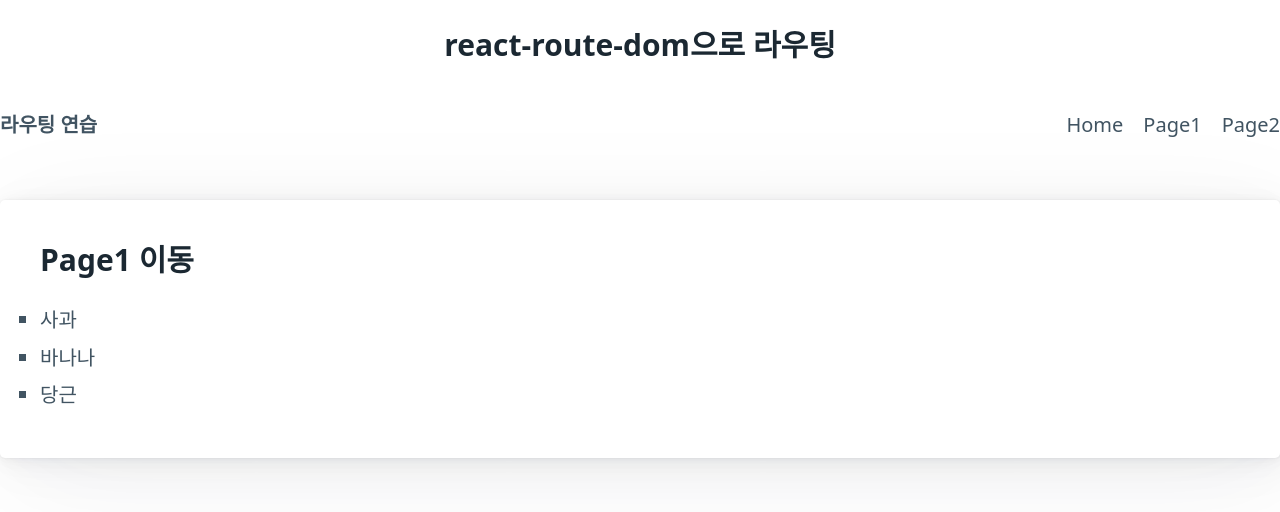
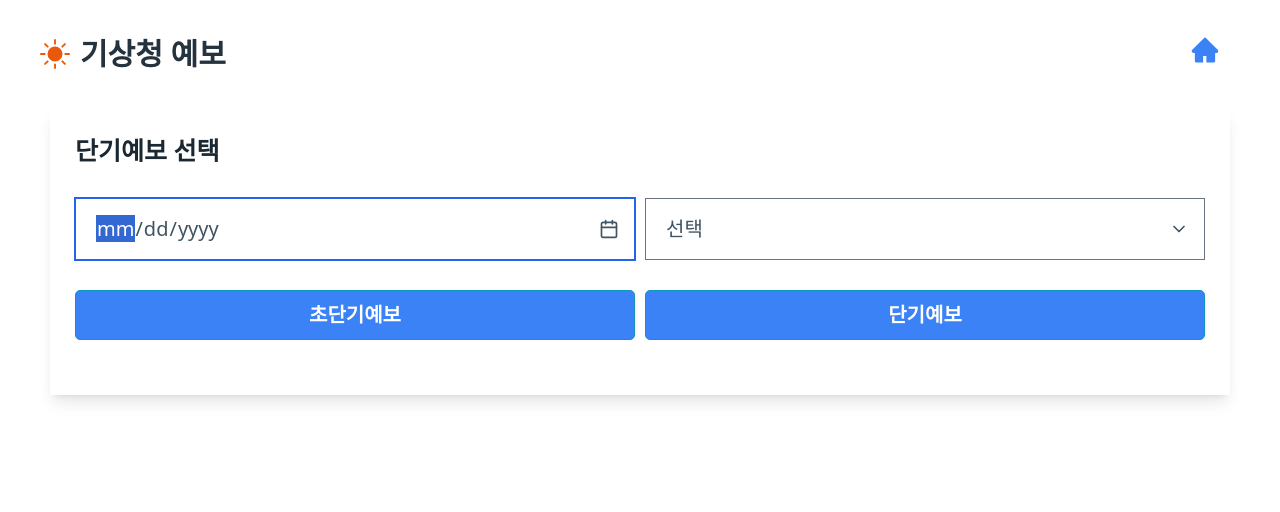
Before and after one commit to ynnij/k-digital-react, a React (Create React App) app: page / in a window 1280 px wide. Shown: the top 512 px of the page. Built offline with nearby package versions, Linux system fonts and the light colour scheme.

Commit message:
1024 수업 내용 추가

```diff
--- a/src/App.js
+++ b/src/App.js
@@ -10,6 +10,7 @@ import MyRef from './07/MyRef';
 import Gallery from './08/Gallery';
 import Busan from './09/Busan';
 import RouteMain from './10/RouteMain';
+import Fcst from './11/Fcst';
 function App() {
   return (
     // <Clock />
@@ -22,7 +23,8 @@ function App() {
     //<MyRef />
     //<Gallery />
     //<Busan />
-    <RouteMain/>
+    //<RouteMain/>
+    <Fcst />
   );
 }
 
```
Also changed, not shown: 1 other file (tests, documents, lock files or other folders).
